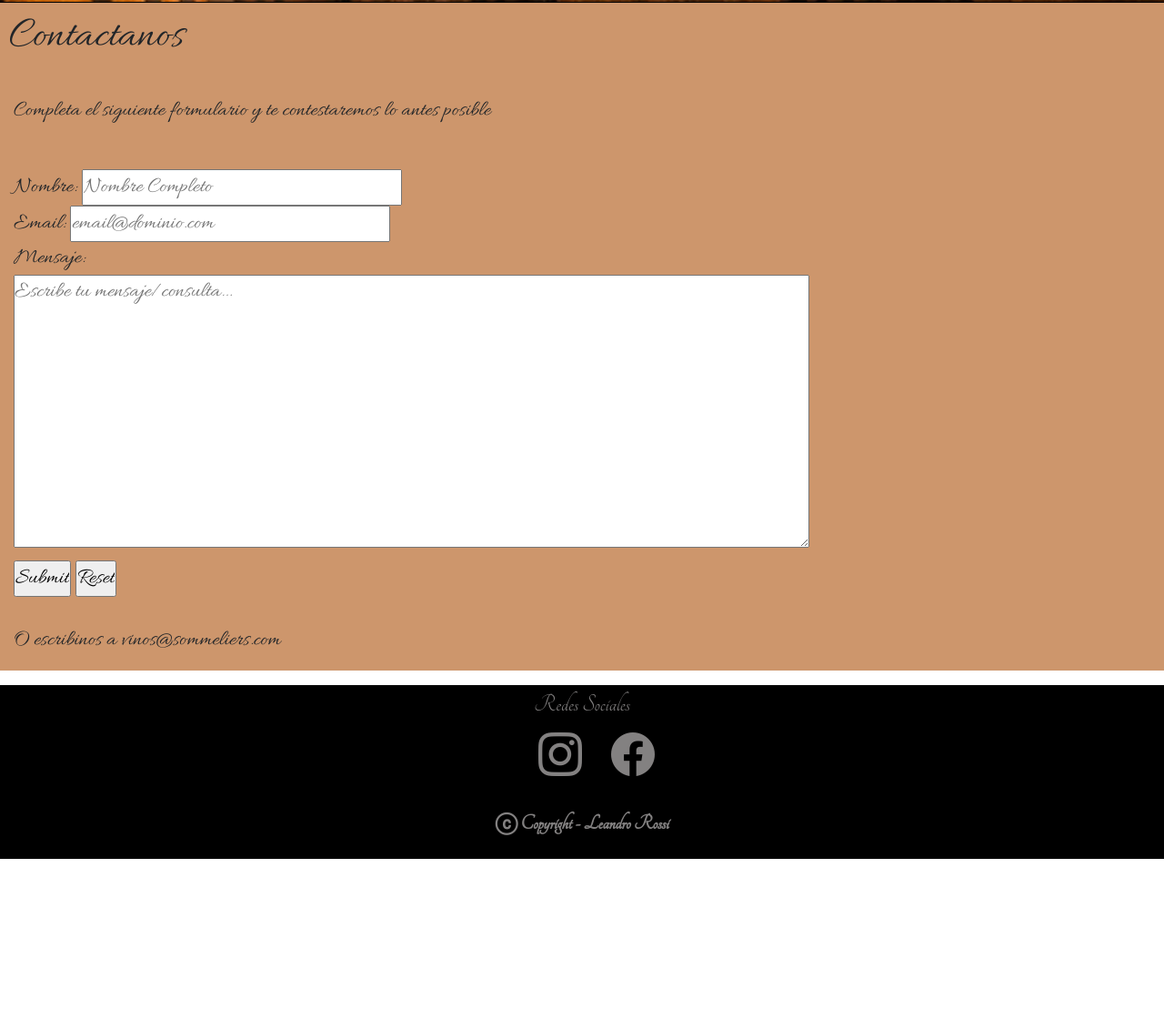
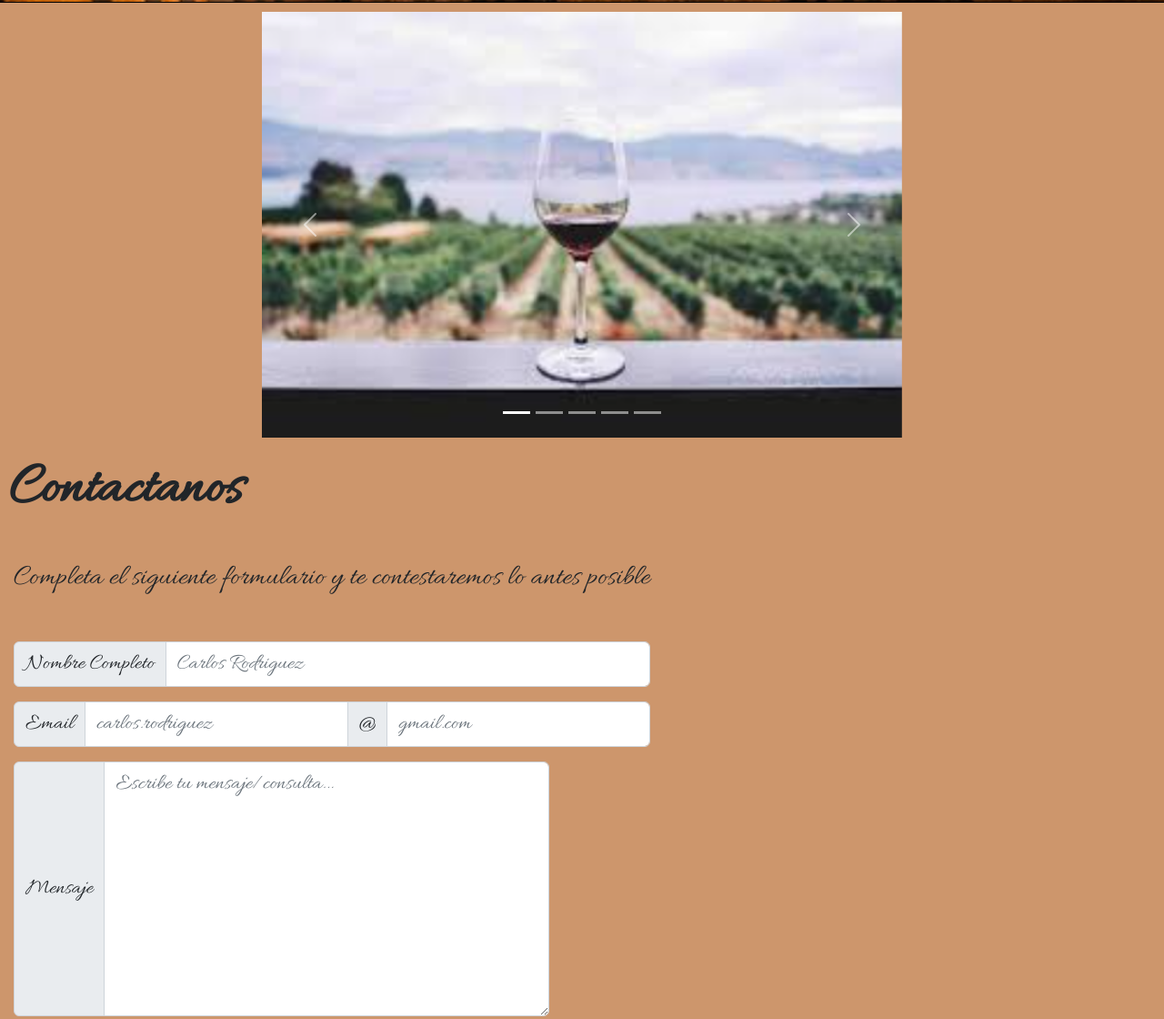
Before and after one commit to leandrofrossi/sommeliers, a plain HTML site: page paginas/contacto.html in a window 1280 px wide. Shown: the part 145-1265 px from the top of the page at 91% size. Before the commit the page ends 1089 px from the top, so only its background shows below. Drawn offline with nearby package versions, Linux system fonts and the light colour scheme.

Commit message:
bootstrap en contacto

```diff
--- a/paginas/contacto.html
+++ b/paginas/contacto.html
@@ -48,27 +48,67 @@
         </nav>
         <!-- finaliza el menu nav -->
     </header>
-    <main>
+    <main class="mainContacto">
+        <section id="carouselExampleIndicators" class="carousel slide" data-bs-ride="true">
+            <div class="carousel-indicators">
+                <button type="button" data-bs-target="#carouselExampleIndicators" data-bs-slide-to="0" class="active" aria-current="true" aria-label="Slide 1"></button>
+                <button type="button" data-bs-target="#carouselExampleIndicators" data-bs-slide-to="1" aria-label="Slide 2"></button>
+                <button type="button" data-bs-target="#carouselExampleIndicators" data-bs-slide-to="2" aria-label="Slide 3"></button>
+                <button type="button" data-bs-target="#carouselExampleIndicators" data-bs-slide-to="3" aria-label="Slide 4"></button>
+                <button type="button" data-bs-target="#carouselExampleIndicators" data-bs-slide-to="4" aria-label="Slide 5"></button>
+            </div>
+            <div class="carousel-inner">
+                <div class="carousel-item active">
+                    <img src="../imagenes/copa-cosecha.png" class="d-block w-100 ratio ratio-16x9" alt="imagen 1">
+                </div>
+                <div class="carousel-item">
+                    <img src="../imagenes/vino-fuego.png" class="d-block w-100 ratio ratio-16x9" alt="imagen 2">
+                </div>
+                <div class="carousel-item">
+                    <img src="../imagenes/guarda.png" class="d-block w-100 ratio ratio-16x9" alt="imagen 3">
+                </div>
+                <div class="carousel-item">
+                    <img src="../imagenes/botellas.png" class="d-block w-100 ratio ratio-16x9" alt="imagen 4">
+                </div>
+                <div class="carousel-item">
+                    <img src="../imagenes/vino-atardecer.png" class="d-block w-100 ratio ratio-16x9" alt="imagen 5">
+                </div>
+            </div>
+            <button class="carousel-control-prev" type="button" data-bs-target="#carouselExampleIndicators" data-bs-slide="prev">
+                <span class="carousel-control-prev-icon" aria-hidden="true"></span>
+                <span class="visually-hidden">Previous</span>
+            </button>
+            <button class="carousel-control-next" type="button" data-bs-target="#carouselExampleIndicators" data-bs-slide="next">
+                <span class="carousel-control-next-icon" aria-hidden="true"></span>
+                <span class="visually-hidden">Next</span>
+            </button>
+        </section>
+        <section class="inputsContacto">
             <h2 class="tituloContacto">Contactanos</h2>
             <p class="textoContacto">Completa el siguiente formulario y te contestaremos lo antes posible</p>
             <form class="textoContacto">
-            <div>
-                <label for="name">Nombre:</label>
-                <input type="text" id="name" placeholder="Nombre Completo">
+                <div class="input-group mb-3">
+                    <span class="input-group-text" id="basic-addon1">Nombre Completo</span>
+                    <input type="text" class="form-control" placeholder="Carlos Rodriguez" aria-label="Username" aria-describedby="basic-addon1">
                 </div>
-            <div>
-                <label for="email">Email:</label>
-                <input type="email" id="email" placeholder="email@dominio.com">
+                <div class="input-group mb-3">
+                    <span class="input-group-text" id="basic-addon1">Email</span>
+                    <input type="text" class="form-control" placeholder="carlos.rodriguez" aria-label="Username">
+                    <span class="input-group-text">@</span>
+                    <input type="text" class="form-control" placeholder="gmail.com" aria-label="Server">
                 </div>
-            <div>
-                <label for="mensaje" class="mensajeContacto">Mensaje:</label>
-                <textarea name="mensaje" id="mensaje" cols="30" rows="10" placeholder="Escribe tu mensaje/consulta..." class="textarea"></textarea>
+                <div class="input-group mensaje">
+                    <span class="input-group-text">Mensaje</span>
+                    <textarea class="form-control textarea" placeholder="Escribe tu mensaje/consulta..." aria-label="With textarea"></textarea>
                 </div>
-            <input type="submit">
-            <input type="reset">
+                <div class="col-auto">
+                    <button type="submit" class="btn mb-3">Submit</button>
+                    <button type="submit" class="btn mb-3">Reset</button>
+                </div>
             </form>
             <p class="textoContacto">O escribinos a vinos@sommeliers.com</p>
         <!--email ficticio-->
+        </section>
     </main>
     <footer>
         <div>
--- a/style.css
+++ b/style.css
@@ -75,7 +75,7 @@ main{
     padding: 20px;
 }
 .tituloServicios{
-    font-size: 3rem;
+    font-size: 4rem;
     text-align: center;
     padding: 10px;
     font-weight: bolder;
@@ -157,6 +157,9 @@ footer{
     font-size: 3rem;
     color: rgb(131, 129, 129);
 }
+h3 {
+    font-weight: bolder;
+}
 /* main pagina servicios */
 .serviciosPagina{
     padding: 15px;
@@ -226,11 +229,12 @@ footer{
 }
 /* main contacto */
 .tituloContacto{
-    font-size: 3rem;
+    font-size: 4rem;
     padding: 10px;
+    font-weight: bolder;
 }
 .textoContacto{
-    font-size: 1.5rem;
+    font-size: 2rem;
     padding: 15px;
 }
 .textarea{
@@ -239,10 +243,40 @@ footer{
     max-height: 300px;
     min-height: 300px;
 }
+.input-group{
+    max-width: 700px;
+    min-width: 280px;
+}
+.mensaje{
+    max-height: 280px;
+    min-height: 280px;
+}
+.input-group-text{
+    font-size: 1.5rem;
+}
+.form-control{
+    font-size: 1.5rem;
+}
 .mensajeContacto{
     display: flex;
     flex-direction: column;
     justify-content: flex-start;
+}
+.col-auto{
+    margin: 10px;
+}
+.mainContacto{
+    display: flex;
+    flex-direction: column;
+    align-items: center;
+}
+.carousel{
+    width: 55%;
+    min-width: 300px;
+    margin: 10px;
+}
+.inputsContacto{
+    align-self: flex-start;
 }
 @media screen and (max-width:768px) {
     html{
```
Also changed, not shown: imagenes/botellas.png (added), imagenes/copa-cosecha.png (added), imagenes/guarda.png (added), imagenes/vino-atardecer.png (added), imagenes/vino-fuego.png (added). Lines whose indentation alone changed are shown as unchanged.
